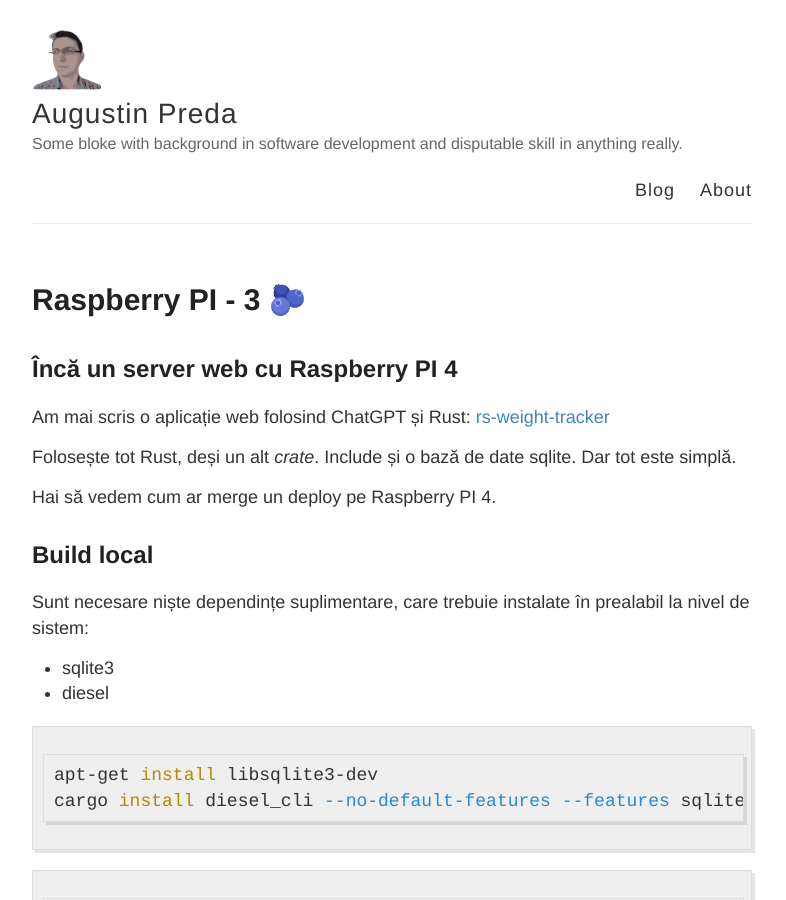
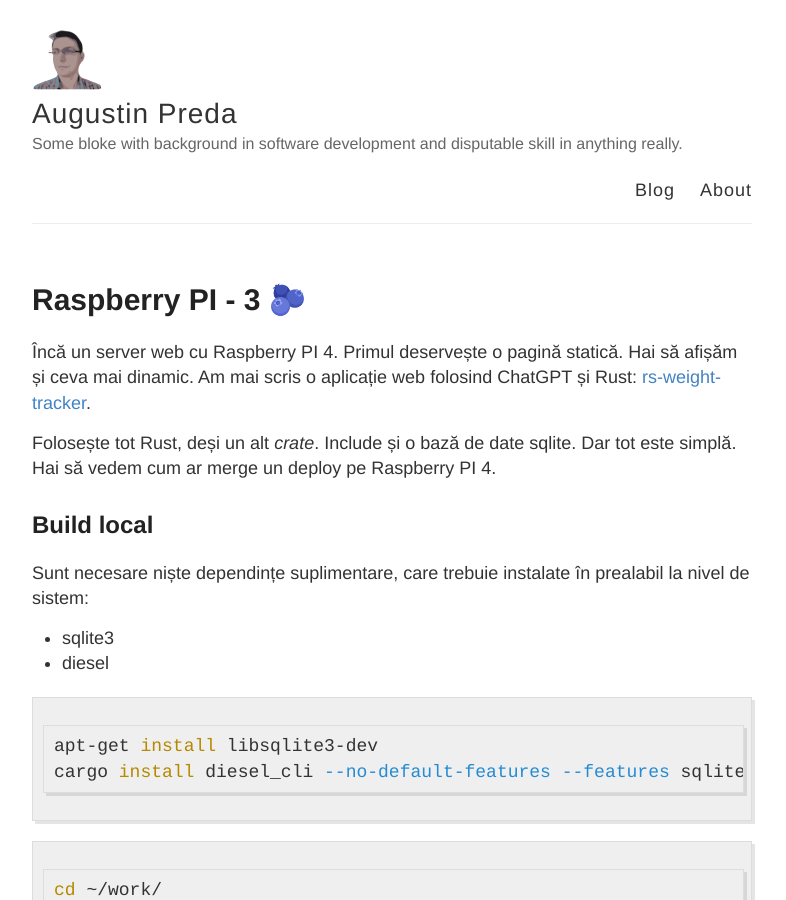
Before and after one commit to dezGusty/dezGusty.github.io, a Jekyll site: the page built from _posts/2023-08-06-raspberry-3.md, in a window 1280 px wide and 900 px high. Shown: the whole window, without its empty margins (248-1034 px from the left). Built offline with Jekyll 4.4.1, drawn with Linux system fonts in a browser that asks for light colours.

Commit message:
Rephrase

```diff
--- a/_posts/2023-08-06-raspberry-3.md
+++ b/_posts/2023-08-06-raspberry-3.md
@@ -3,13 +3,9 @@ layout: post
 title: Raspberry PI - 3 🫐
 ---
 
-## Încă un server web cu Raspberry PI 4
+Încă un server web cu Raspberry PI 4. Primul deservește o pagină statică. Hai să afișăm și ceva mai dinamic. Am mai scris o aplicație web folosind ChatGPT și Rust: [rs-weight-tracker](https://github.com/dezGusty/rs-weight-tracker).
 
-Am mai scris o aplicație web folosind ChatGPT și Rust: [rs-weight-tracker](https://github.com/dezGusty/rs-weight-tracker)
-
-Folosește tot Rust, deși un alt *crate*.
-Include și o bază de date sqlite. Dar tot este simplă.
-
+Folosește tot Rust, deși un alt *crate*. Include și o bază de date sqlite. Dar tot este simplă.
 Hai să vedem cum ar merge un deploy pe Raspberry PI 4.
 
 ## Build local
```
Also changed, not shown: _posts/2023-01-04-modificări-ascunse.md (+1 -3 lines).
